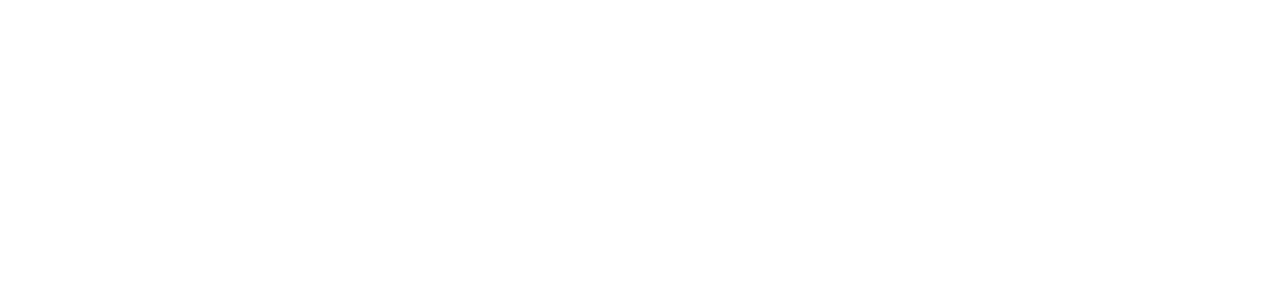
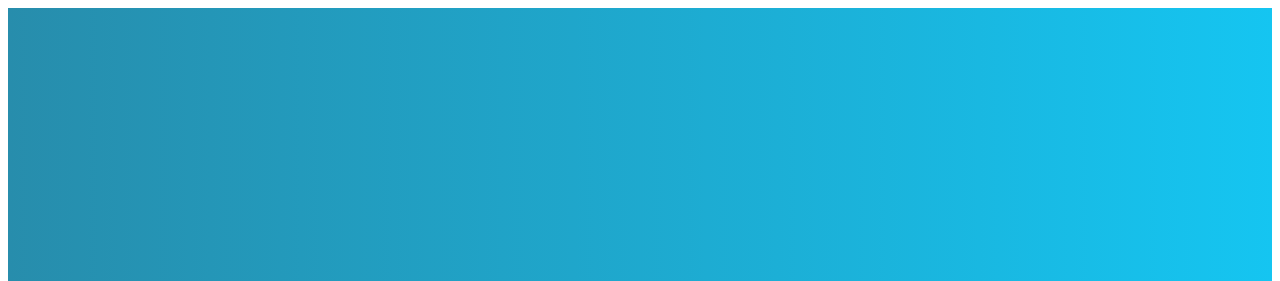
Before and after one commit to afzalulabd/FisrtHackathon, a plain HTML site: page index.html in a window 1280 px wide. Shown: the top 281 px of the page. Drawn offline with Linux system fonts and the light colour scheme.

Commit message:
HTML updates

```diff
--- a/index.html
+++ b/index.html
@@ -4,8 +4,11 @@
     <meta charset="UTF-8">
     <meta name="viewport" content="width=device-width, initial-scale=1.0">
     <title>Sequence Finder</title>
+    <link href="./css/sequencefinder_1.css" rel="stylesheet">
 </head>
 <body>
 
+    <script src="./js/Home.js"></script>
+
 </body>
 </html>
```
